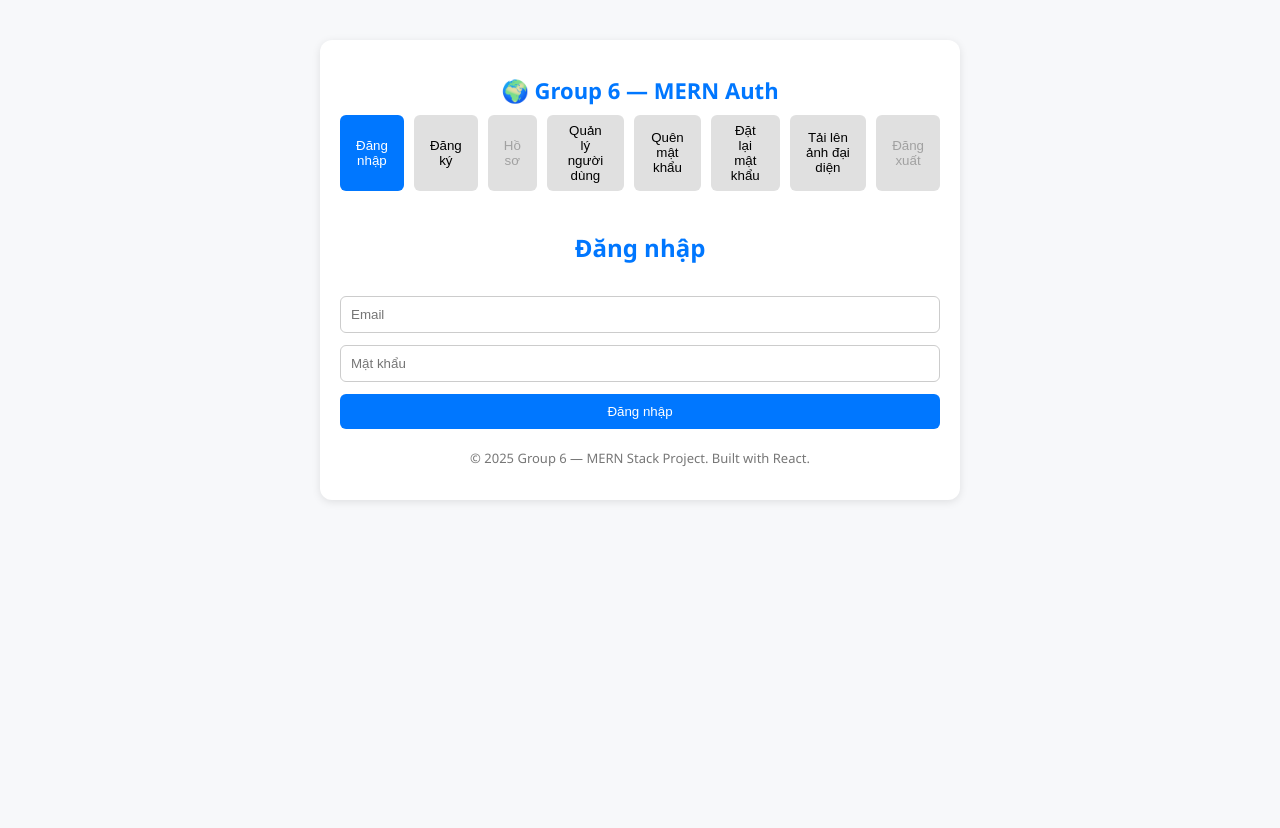
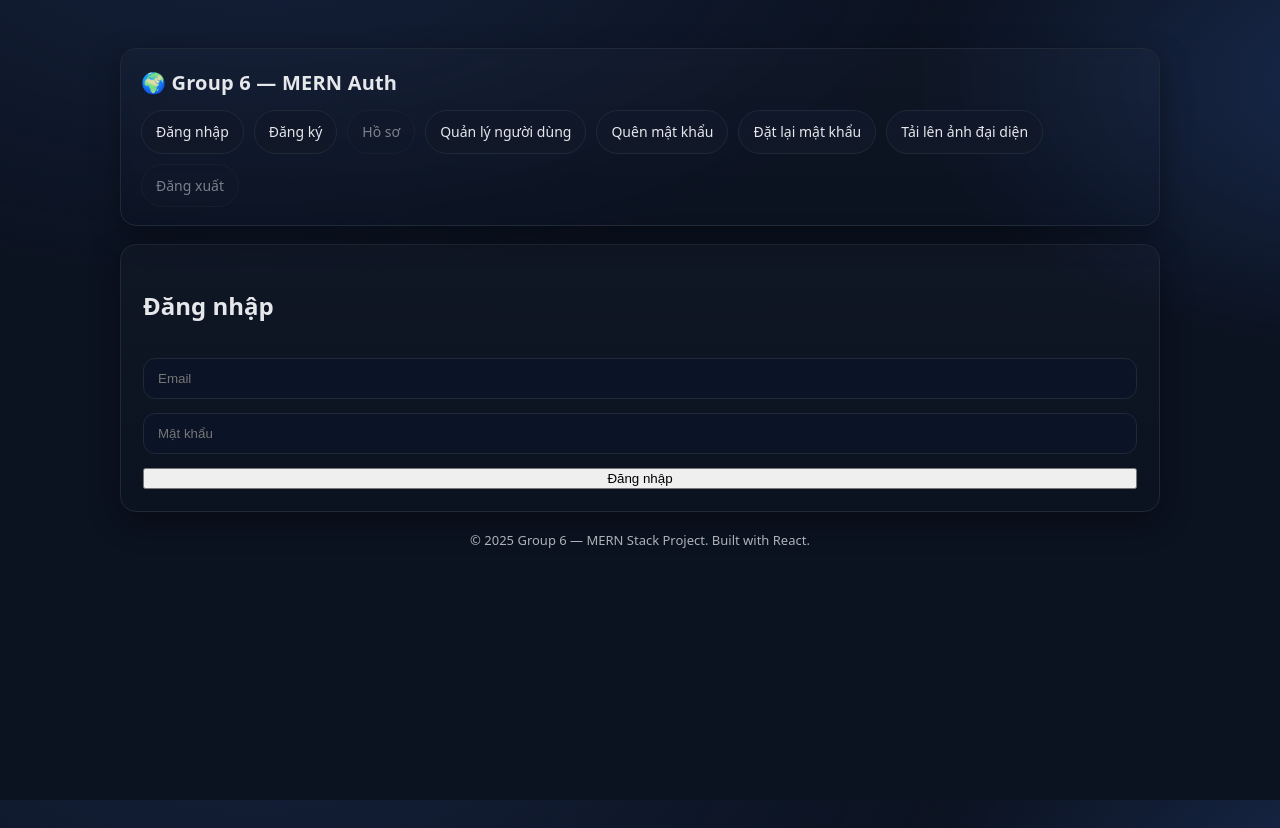
Before and after one commit to HiImSunny/group6-project, a React (Create React App) app in the folder frontend/: page /login in a window 1280 px wide. Before the commit the page ends 800 px from the top, so only its background shows below. Built offline with nearby package versions, Linux system fonts and the light colour scheme; no server answers.

Commit message:
change ui

```diff
--- a/frontend/src/App.css
+++ b/frontend/src/App.css
@@ -1,95 +1,267 @@
-body {
-  margin: 0;
-  font-family: "Segoe UI", Roboto, sans-serif;
-  background: #f7f8fa;
-  color: #333;
+/* ====== Base & Theme ====== */
+:root{
+  --bg: #0b1220;
+  --panel: #0f172a;        /* slate-900-ish */
+  --panel-2: #111827;      /* gray-900-ish */
+  --text: #e5e7eb;         /* gray-200 */
+  --muted: #9ca3af;        /* gray-400 */
+  --brand: #3b82f6;        /* blue-500 */
+  --brand-2: #2563eb;      /* blue-600 */
+  --accent: #10b981;       /* emerald-500 */
+  --danger: #ef4444;       /* red-500 */
+  --warning: #f59e0b;      /* amber-500 */
+  --ring: rgba(59, 130, 246, 0.35);
+  --border: #1f2937;       /* gray-800 */
+  --shadow: 0 10px 30px rgba(0,0,0,0.35);
+  --radius: 16px;
 }
 
-.container {
-  max-width: 600px;
-  margin: 40px auto;
-  padding: 20px;
-  background: white;
-  border-radius: 12px;
-  box-shadow: 0 2px 8px rgba(0,0,0,0.1);
+* { box-sizing: border-box; }
+html, body, #root { height: 100%; }
+body{
+  margin: 0;
+  font-family: system-ui, -apple-system, Segoe UI, Roboto, Helvetica, Arial, "Apple Color Emoji","Segoe UI Emoji";
+  background: radial-gradient(1200px 600px at 20% -10%, #14203a 0, transparent 60%) ,
+              radial-gradient(900px 500px at 110% 10%, #1a2b4f 0, transparent 55%),
+              var(--bg);
+  color: var(--text);
+  line-height: 1.55;
 }
 
-header {
-  text-align: center;
-  margin-bottom: 20px;
+/* ====== Layout ====== */
+.container{
+  max-width: 1080px;
+  margin: 28px auto;
+  padding: 20px;
 }
 
-header h1 {
-  color: #0077ff;
-  font-size: 22px;
-  margin-bottom: 10px;
+header{
+  background: linear-gradient(180deg, rgba(255,255,255,0.02), rgba(255,255,255,0));
+  border: 1px solid var(--border);
+  border-radius: var(--radius);
+  padding: 18px 20px;
+  box-shadow: var(--shadow);
+  position: sticky;
+  top: 16px;
+  backdrop-filter: blur(6px);
+  z-index: 10;
 }
 
-nav {
+header h1{
+  margin: 0 0 12px;
+  font-size: 20px;
+  font-weight: 700;
+  letter-spacing: 0.2px;
+}
+
+/* ====== Top Nav ====== */
+nav{
   display: flex;
-  justify-content: center;
+  flex-wrap: wrap;
   gap: 10px;
 }
 
-nav button {
-  background: #e0e0e0;
-  border: none;
-  padding: 8px 16px;
-  border-radius: 6px;
-  cursor: pointer;
-  transition: background 0.3s;
+nav a{
+  display: inline-block;
+  padding: 10px 14px;
+  border: 1px solid var(--border);
+  border-radius: 999px;
+  background: linear-gradient(180deg, var(--panel), var(--panel-2));
+  color: var(--text);
+  text-decoration: none;
+  font-size: 14px;
+  transition: transform .12s ease, border-color .12s ease, box-shadow .12s ease;
 }
 
-nav button.active {
-  background: #0077ff;
+nav a:hover{
+  transform: translateY(-1px);
+  border-color: #2a3a55;
+  box-shadow: 0 6px 18px rgba(0,0,0,.35);
+}
+
+nav a:active{ transform: translateY(0); }
+
+nav a[aria-disabled="true"]{
+  opacity: .5;
+  pointer-events: none;
+}
+
+/* Nếu bạn đổi <a> -> <NavLink>, class "active" sẽ có hiệu lực */
+nav a.active{
+  border-color: var(--brand);
+  box-shadow: 0 0 0 3px var(--ring);
+}
+
+/* ====== Main Panel ====== */
+main{
+  margin-top: 18px;
+  background: linear-gradient(180deg, rgba(255,255,255,0.02), rgba(255,255,255,0));
+  border: 1px solid var(--border);
+  border-radius: var(--radius);
+  padding: 22px;
+  box-shadow: var(--shadow);
+}
+
+/* Section/Card khung cho từng page (Login, Profile, v.v.) */
+.section, .card{
+  background: linear-gradient(180deg, var(--panel), var(--panel-2));
+  border: 1px solid var(--border);
+  border-radius: calc(var(--radius) - 4px);
+  padding: 18px;
+  box-shadow: inset 0 1px 0 rgba(255,255,255,0.02);
+}
+
+/* ====== Forms ====== */
+form{
+  display: grid;
+  gap: 14px;
+}
+
+label{
+  font-size: 13px;
+  color: var(--muted);
+}
+
+.input, input[type="text"], input[type="email"], input[type="password"], input[type="file"]{
+  width: 100%;
+  padding: 12px 14px;
+  border-radius: 12px;
+  border: 1px solid var(--border);
+  background: #0b1327;
+  color: var(--text);
+  outline: none;
+  transition: box-shadow .12s ease, border-color .12s ease;
+}
+
+input:focus{
+  border-color: var(--brand);
+  box-shadow: 0 0 0 3px var(--ring);
+}
+
+.helper{
+  font-size: 12px;
+  color: var(--muted);
+}
+
+/* ====== Buttons ====== */
+.btn{
+  appearance: none;
+  border: 1px solid var(--border);
+  background: linear-gradient(180deg, #102037, #0d1a2d);
+  color: var(--text);
+  padding: 10px 14px;
+  border-radius: 12px;
+  font-weight: 600;
+  cursor: pointer;
+  transition: transform .12s ease, box-shadow .12s ease, border-color .12s ease;
+}
+
+.btn:hover{
+  transform: translateY(-1px);
+  border-color: #2a3a55;
+  box-shadow: 0 8px 22px rgba(0,0,0,.35);
+}
+
+.btn:active{ transform: translateY(0); }
+
+.btn.primary{
+  background: linear-gradient(180deg, var(--brand), var(--brand-2));
+  border-color: var(--brand-2);
   color: white;
 }
+.btn.success{ background: linear-gradient(180deg, var(--accent), #059669); border-color:#047857; }
+.btn.danger{ background: linear-gradient(180deg, var(--danger), #b91c1c); border-color:#991b1b; }
 
-nav button:hover {
-  background: #0077ff;
-  color: white;
+/* Link nút nhỏ trong form */
+.button-link{
+  background: transparent;
+  border: none;
+  color: var(--brand);
+  font-weight: 600;
+  cursor: pointer;
+  padding: 0;
 }
 
-main {
-  display: flex;
-  justify-content: center;
+/* ====== Tables (AdminUsers) ====== */
+.table{
+  width: 100%;
+  border-collapse: separate;
+  border-spacing: 0;
+  overflow: hidden;
+  border: 1px solid var(--border);
+  border-radius: 12px;
 }
 
-.form-box {
-  width: 100%;
-  display: flex;
-  flex-direction: column;
-  gap: 12px;
+.table thead th{
+  text-align: left;
+  font-size: 13px;
+  color: var(--muted);
+  background: #0f1a2f;
+  padding: 12px;
+  border-bottom: 1px solid var(--border);
 }
 
-.form-box h2 {
-  text-align: center;
-  color: #0077ff;
+.table tbody td{
+  padding: 12px;
+  border-bottom: 1px solid var(--border);
 }
 
-.form-box input {
-  padding: 10px;
-  border-radius: 6px;
-  border: 1px solid #ccc;
+.table tbody tr:hover{
+  background: rgba(255,255,255,0.02);
 }
 
-.form-box button {
-  padding: 10px;
-  background: #0077ff;
-  color: white;
-  border: none;
-  border-radius: 6px;
-  cursor: pointer;
-  transition: background 0.3s;
+/* ====== Alerts / Toast ====== */
+.alert{
+  padding: 12px 14px;
+  border-radius: 12px;
+  border: 1px solid var(--border);
+  background: #0c1630;
+  color: var(--text);
+}
+.alert.success{ border-color: #065f46; background: rgba(16,185,129,0.1); }
+.alert.error{ border-color: #7f1d1d; background: rgba(239,68,68,0.12); }
+.alert.warning{ border-color: #92400e; background: rgba(245,158,11,0.12); }
+
+/* ====== Footer ====== */
+footer{
+  opacity: .75;
+  font-size: 13px;
+  text-align: center;
+  margin: 18px 0 8px;
 }
 
-.form-box button:hover {
-  background: #005ecb;
+/* ====== Utilities ====== */
+.center{
+  display: grid;
+  place-items: center;
 }
 
-footer {
-  margin-top: 20px;
-  text-align: center;
-  font-size: 13px;
-  color: #777;
+.row{
+  display: flex;
+  gap: 10px;
+  align-items: center;
 }
+
+.grid{
+  display: grid;
+  gap: 14px;
+}
+
+.grid.cols-2{ grid-template-columns: repeat(2, 1fr); }
+.grid.cols-3{ grid-template-columns: repeat(3, 1fr); }
+
+hr{
+  border: none;
+  border-top: 1px solid var(--border);
+  margin: 12px 0;
+}
+
+/* ====== Responsive ====== */
+@media (max-width: 680px){
+  .container{ padding: 12px; margin: 14px auto; }
+  header{ padding: 14px; }
+  nav{ gap: 8px; }
+  nav a{ padding: 8px 12px; font-size: 13px; }
+  main{ padding: 16px; }
+  .grid.cols-2, .grid.cols-3{ grid-template-columns: 1fr; }
+}
--- a/frontend/src/App.jsx
+++ b/frontend/src/App.jsx
@@ -1,83 +1,64 @@
-import React, { useState, useEffect } from "react";
+import React from "react";
+import { BrowserRouter, Routes, Route, Navigate } from "react-router-dom";
 import Login from "./pages/Login";
 import Signup from "./pages/Signup";
 import Logout from "./pages/Logout";
-import Profile from './pages/Profile';
-import AdminUsers from './pages/AdminUsers';
-import ForgotPassword from './pages/ForgotPassword';
-import ResetPassword from './pages/ResetPassword';
-import UploadAvatar from './pages/UploadAvatar';
+import Profile from "./pages/Profile";
+import AdminUsers from "./pages/AdminUsers";
+import ForgotPassword from "./pages/ForgotPassword";
+import ResetPassword from "./pages/ResetPassword";
+import UploadAvatar from "./pages/UploadAvatar";
 import "./App.css";
 
+function Private({ children }) {
+  const authed = !!localStorage.getItem("token");
+  return authed ? children : <Navigate to="/login" replace />;
+}
+
 export default function App() {
-  const [page, setPage] = useState("login");
-  const [authed, setAuthed] = useState(!!localStorage.getItem("token"));
-
-  // cập nhật trạng thái khi token thay đổi (khi reload trang)
-  useEffect(() => {
-    setAuthed(!!localStorage.getItem("token"));
-  }, []);
+  const authed = !!localStorage.getItem("token");
 
   return (
+    <BrowserRouter>
       <div className="container">
         <header>
           <h1>🌍 Group 6 — MERN Auth</h1>
           <nav>
-          <button className={page === "login" ? "active" : ""} onClick={() => setPage("login")}>
-            Đăng nhập
-          </button>
-          <button className={page === "signup" ? "active" : ""} onClick={() => setPage("signup")}>
-            Đăng ký
-          </button>
-          <button className={page === "profile" ? "active" : ""} onClick={() => setPage("profile")} disabled={!authed} title={!authed ? "Chưa đăng nhập" : ""}>
-            Hồ sơ
-          </button>
-          <button
-            className={page === "/admin/users" ? "active" : ""}
-            onClick={() => setPage("/admin/users")}>
-            Quản lý người dùng
-          </button>
-          <button
-            className={page === "forgot-password" ? "active" : ""}
-            onClick={() => setPage("forgot-password")}>
-            Quên mật khẩu
-          </button>
-          <button
-            className={page === "reset-password" ? "active" : ""}
-            onClick={() => setPage("reset-password")}>
-            Đặt lại mật khẩu
-          </button>
-          <button
-            className={page === "upload-avatar" ? "active" : ""}
-            onClick={() => setPage("upload-avatar")}
-          >
-            Tải lên ảnh đại diện
-          </button>
-          <button
-            className={page === "logout" ? "active" : ""}
-            onClick={() => setPage("logout")}
-            disabled={!authed}
-            title={!authed ? "Chưa đăng nhập" : ""}
-          >
-            Đăng xuất
-          </button>
+            <a href="/login">Đăng nhập</a>
+            <a href="/signup">Đăng ký</a>
+            <a href="/profile" {...(!authed ? { "aria-disabled": true } : {})}>Hồ sơ</a>
+            <a href="/admin/users">Quản lý người dùng</a>
+            <a href="/forgot-password">Quên mật khẩu</a>
+            <a href="/reset-password">Đặt lại mật khẩu</a>
+            <a href="/upload-avatar">Tải lên ảnh đại diện</a>
+            <a href="/logout" {...(!authed ? { "aria-disabled": true } : {})}>Đăng xuất</a>
           </nav>
         </header>
 
         <main>
-        {page === "login"   && <Login  onAuthed={() => setAuthed(true)} />}
-        {page === "signup"  && <Signup onSignedUp={() => { /* ở lại trang này, chỉ báo thành công */ }} />}
-        {page === "profile" && <Profile />}
-        {page === "/admin/users" && <AdminUsers />}
-        {page === "forgot-password" && <ForgotPassword />}
-        {page === "reset-password"  && <ResetPassword />}
-        {page === "upload-avatar"   && <UploadAvatar />}
-        {page === "logout"  && <Logout onLoggedOut={() => setAuthed(false)} />}
+          <Routes>
+            {/* PUBLIC */}
+            <Route path="/login" element={<Login />} />
+            <Route path="/signup" element={<Signup />} />
+            <Route path="/forgot-password" element={<ForgotPassword />} />
+            <Route path="/reset-password" element={<ResetPassword />} />
+
+            {/* PRIVATE */}
+            <Route path="/profile" element={<Private><Profile /></Private>} />
+            <Route path="/admin/users" element={<Private><AdminUsers /></Private>} />
+            <Route path="/upload-avatar" element={<Private><UploadAvatar /></Private>} />
+            <Route path="/logout" element={<Private><Logout /></Private>} />
+
+            {/* default */}
+            <Route path="/" element={<Navigate to="/login" replace />} />
+            <Route path="*" element={<Navigate to="/login" replace />} />
+          </Routes>
         </main>
 
         <footer>
           <p>© 2025 Group 6 — MERN Stack Project. Built with React.</p>
         </footer>
       </div>
+    </BrowserRouter>
   );
 }
```
Lines whose indentation alone changed are shown as unchanged.
